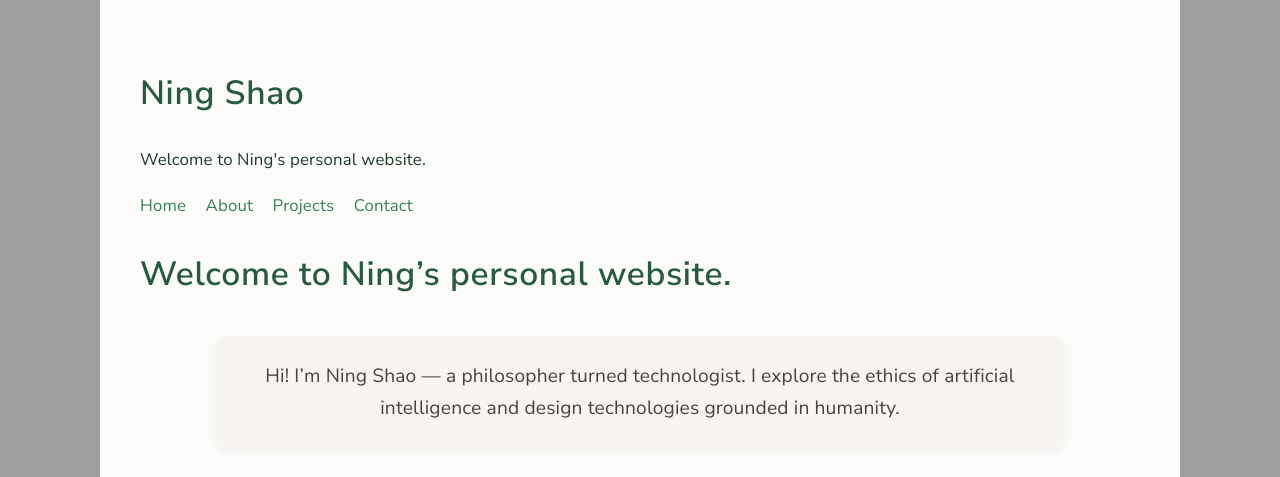
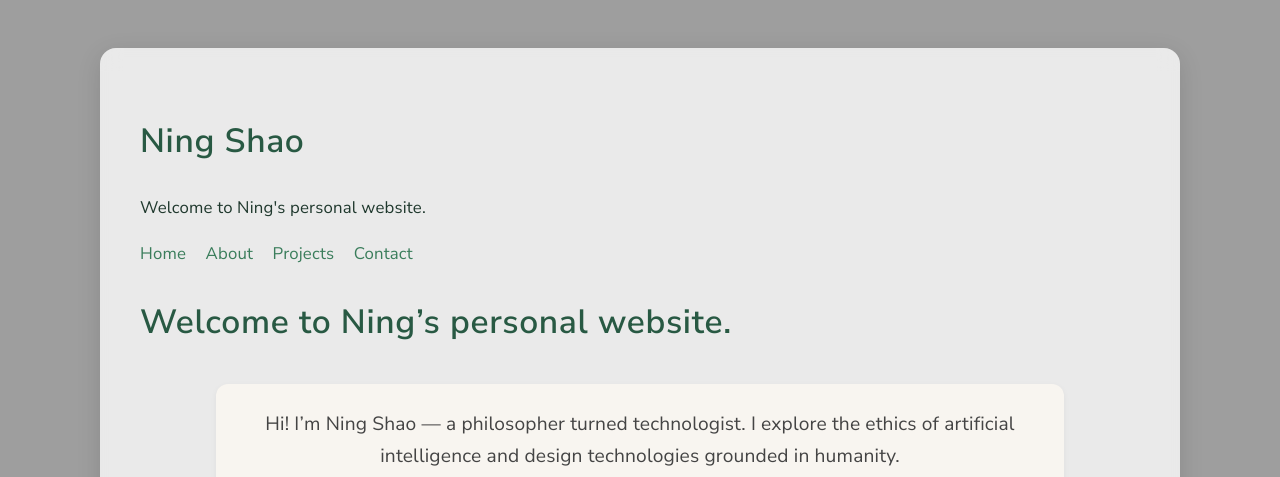
Before and after one commit to Ning-Shao/Ning-Shao.github.io, a Jekyll site: the page built from index.md, in a window 1280 px wide. Shown: the top 477 px of the page. Built offline with Jekyll 4.4.1, drawn with Linux system fonts in a browser that asks for light colours; grey boxes are pictures that could not be loaded.

Commit message:
Update style.css

```diff
--- a/assets/css/style.css
+++ b/assets/css/style.css
@@ -7,7 +7,7 @@
 @import url('https://fonts.googleapis.com/css2?family=Nunito+Sans:wght@400;600&display=swap');
 
 html {
-  background: url("{{ '/assets/images/background-forest.jpg' | relative_url }}") no-repeat center center fixed;
+  background: url("{{ '/assets/images/greenlife.jpg' | relative_url }}") no-repeat center center fixed;
   background-size: cover;
 }
 
@@ -22,18 +22,20 @@
 }
 
 body {
-  background-color: #fbfcfa; /* 淡奶白底，温柔 */
-  color: #203a2d; /* 深墨绿色文字 */
+  background-color: rgba(255, 255, 255, 0.78); /* 轻一点的透明度，背景更透 */
+  color: #1f382d; /* 更柔和的深绿文字 */
   font-family: "Nunito Sans", "Avenir", "Helvetica Neue", Arial, sans-serif;
   font-size: 1.05rem;
   line-height: 1.75;
   letter-spacing: 0.01em;
   max-width: 1000px;
-  margin: 0 auto;
+  margin: 3rem auto;
   padding: 2.5rem;
-  opacity: 0;
-  transform: translateY(10px);
-  animation: fadeInUp 0.8s ease-out forwards;
+  border-radius: 16px;
+  box-shadow: 0 6px 24px rgba(0, 0, 0, 0.12); /* 稍加深阴影以配合亮背景 */
+  backdrop-filter: blur(10px);
+  -webkit-backdrop-filter: blur(10px);
+  transition: background-color 0.3s ease, box-shadow 0.3s ease;
 }
 
 /* --- Headings --- */
```
